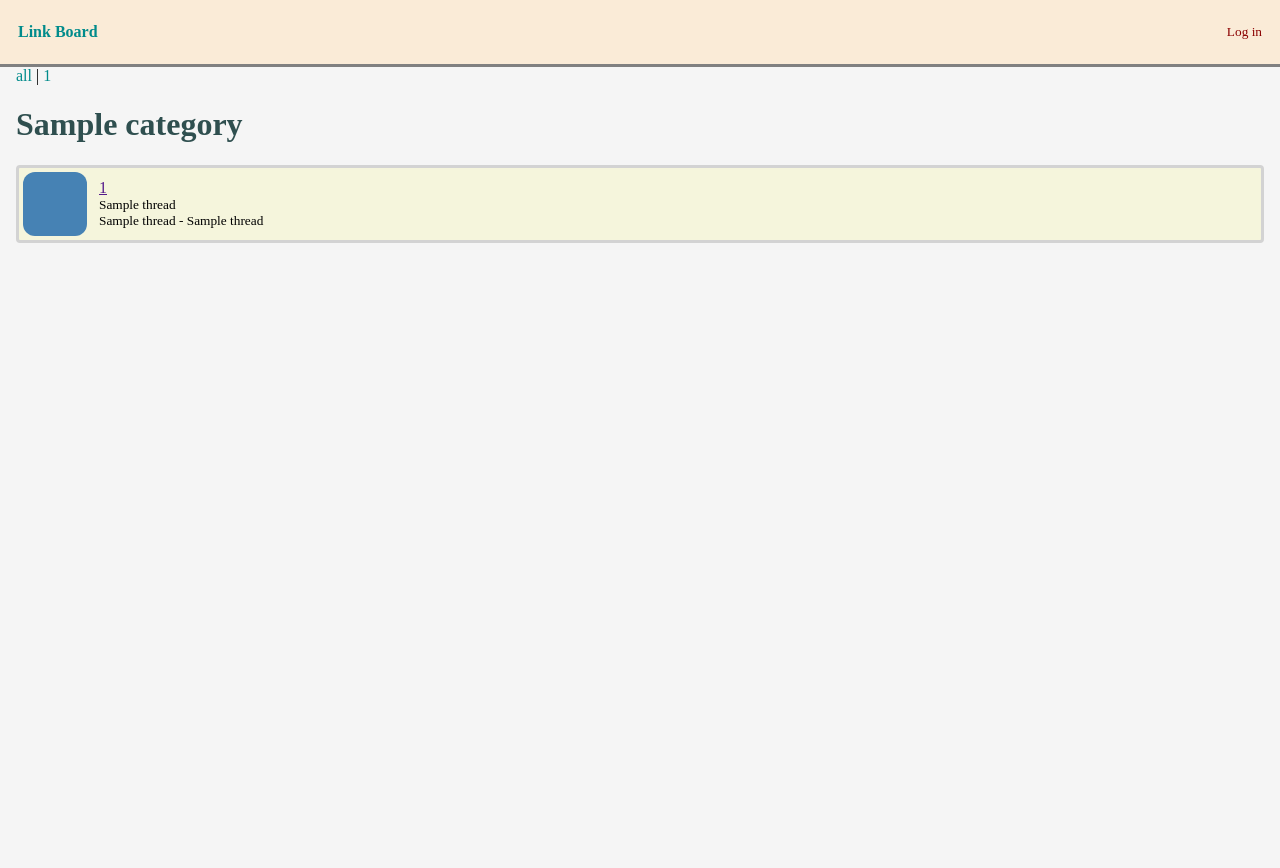
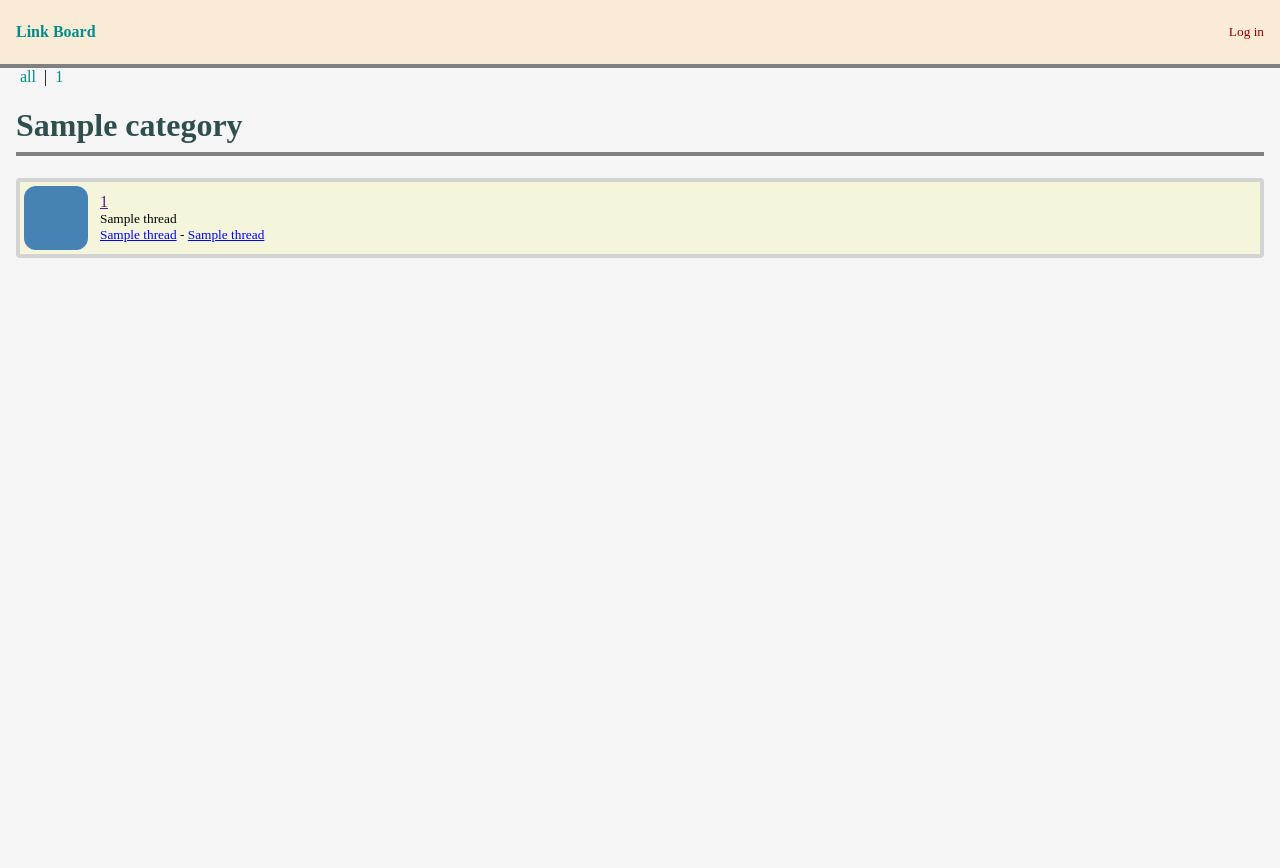
Before and after one commit to Niria/link-board-tsoha, a Flask app: template app/templates/index.html in a window 1280 px wide. Before the commit the page ends 243 px from the top, so only its background shows below. Run offline with Flask 3, Linux system fonts and the light colour scheme; the template is opened without the code that fills it: most values are stand-ins (such as "Sample title", 1, 10 or a date in 2020).

Commit message:
Change style units to rem

```diff
--- a/app/static/style.css
+++ b/app/static/style.css
@@ -5,6 +5,10 @@ body {
 
 h1 {
     color: darkslategray;
+    padding-bottom: 0.5rem;
+    border-bottom: solid;
+    border-width: 0.25rem;
+    border-color: gray;
 }
 
 .navbar-container {
@@ -14,14 +18,14 @@ h1 {
 }
 
 .navbar {
-    height: 64px;
-    padding-inline: 16px;
+    height: 4rem;
+    padding-inline: 1rem;
     background-color: antiquewhite;
     color: darkcyan;
     border-bottom: solid;
     border-color: gray;
-    border-width: 3px;
-    max-width: 1280px;
+    border-width: 0.25rem;
+    max-width: 80rem;
     width: 100%;
     display: flex;
     flex-direction: row;
@@ -39,7 +43,6 @@ h1 {
 .navbar-container a {
     text-decoration: none;
     color: darkred;
-    padding: 2px;
 }
 
 .content-container {
@@ -49,31 +52,31 @@ h1 {
 }
 
 .content {
-    max-width: 1280px;
+    max-width: 80rem;
     width: 100%;
-    padding-inline: 16px;
+    padding-inline: 1rem;
     background-color: whitesmoke;
 }
 
 .thread-link {
     background-color: steelblue;
-    width: 64px;
-    height: 64px;
-    border-radius: 12px;
+    width: 4rem;
+    height: 4rem;
+    border-radius: 0.75rem;
 }
 
 .listview-thread-container {
-    margin-bottom: 12px;
-    padding: 4px;
+    margin-bottom: 0.75rem;
+    padding: 0.25rem;
     display: flex;
     flex-direction: row;
     align-items: center;
-    gap: 12px;
+    gap: 0.75rem;
     background-color: beige;
     border: solid;
-    border-width: 3px;
+    border-width: 0.25rem;
     border-color: lightgray;
-    border-radius: 4px;
+    border-radius: 0.25rem;
 }
 
 .listview-thread-details {
@@ -87,6 +90,8 @@ h1 {
 }
 
 .category-link {
+    padding-inline: 0.25rem;
+    padding-bottom: 0.125rem;
     text-decoration: none;
     color: darkcyan;
 }
@@ -96,7 +101,7 @@ h1 {
 }
 
 .category-nav-container {
-    max-width: 1280px;
+    max-width: 80rem;
     width: 100%;
 }
 
--- a/app/templates/thread_list.html
+++ b/app/templates/thread_list.html
@@ -7,8 +7,8 @@
         <a href="">{{ thread[0] }}</a>
         <div class="listview-thread-details">
             <div>{{ thread[1] }}</div>
-            <span>{{ thread[2] }}</span>
-            <span>- {{ thread[3] }}</span>
+            <span><a href="/c/{{ thread[3] }}">{{ thread[2] }}</a></span>
+            <span>- <a href="/c/{{ thread[3] }}">{{ thread[3] }}</a></span>
         </div>
     </div>
 </div>
```
